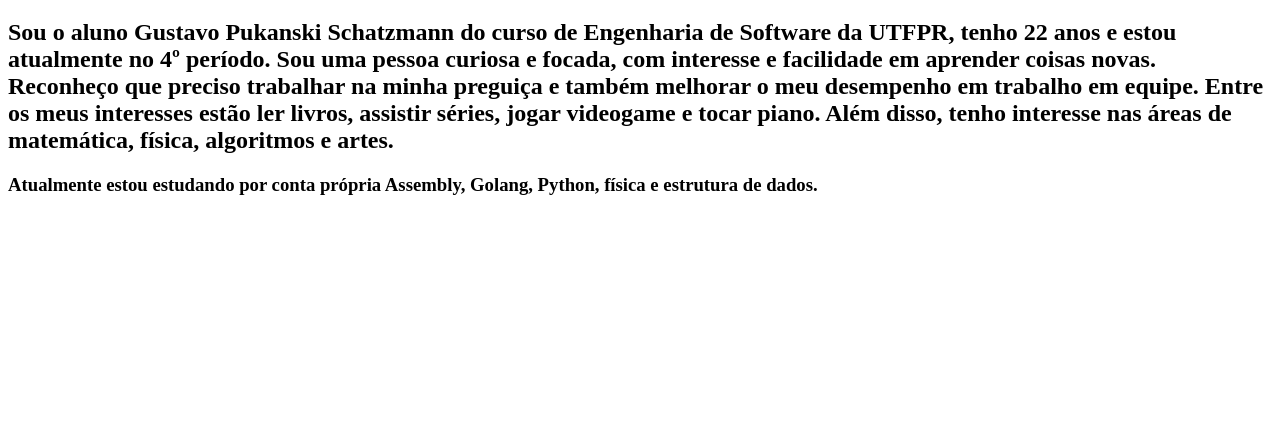
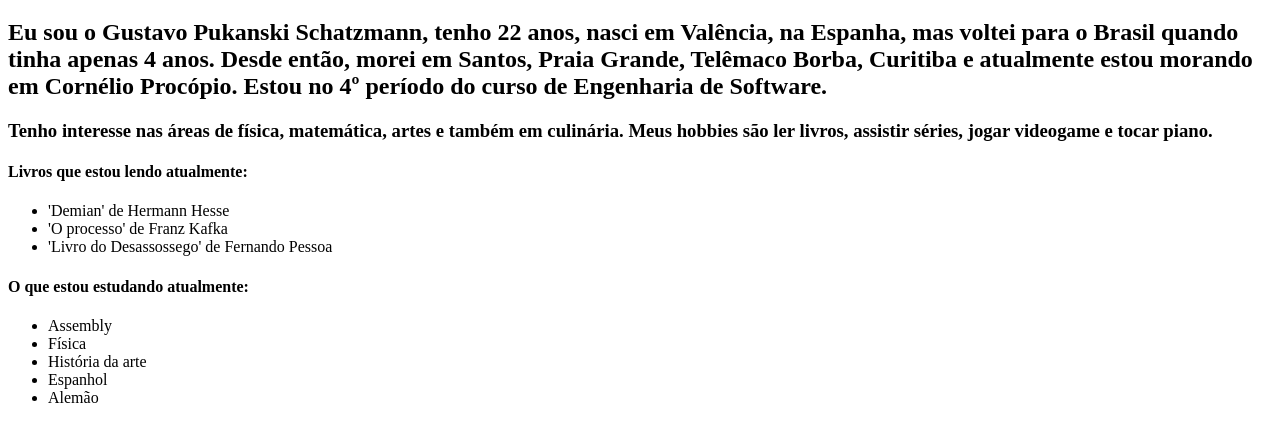
Before and after one commit to pukanski/curriculo, a plain HTML site: page index.html in a window 1280 px wide. Shown: the part 61-502 px from the top of the page. Drawn offline with Linux system fonts and the light colour scheme.

Commit message:
Mudança no texto e na formatação

```diff
--- a/index.html
+++ b/index.html
@@ -7,7 +7,21 @@
     </head>
     <body>
         <h1>Gustavo Pukanski Schatzmann</h1>
-        <h2>Sou o aluno Gustavo Pukanski Schatzmann do curso de Engenharia de Software da UTFPR, tenho 22 anos e estou atualmente no 4º período. Sou uma pessoa curiosa e focada, com interesse e facilidade em aprender coisas novas. Reconheço que preciso trabalhar na minha preguiça e também melhorar o meu desempenho em trabalho em equipe. Entre os meus interesses estão ler livros, assistir séries, jogar videogame e tocar piano. Além disso, tenho interesse nas áreas de matemática, física, algoritmos e artes.</h2>
-        <h3>Atualmente estou estudando por conta própria Assembly, Golang, Python, física e estrutura de dados.</h3>
+        <h2>Eu sou o Gustavo Pukanski Schatzmann, tenho 22 anos, nasci em Valência, na Espanha, mas voltei para o Brasil quando tinha apenas 4 anos. Desde então, morei em Santos, Praia Grande, Telêmaco Borba, Curitiba e atualmente estou morando em Cornélio Procópio. Estou no 4º período do curso de Engenharia de Software.</h2>
+        <h3>Tenho interesse nas áreas de física, matemática, artes e também em culinária. Meus hobbies são ler livros, assistir séries, jogar videogame e tocar piano.
+        <h4>Livros que estou lendo atualmente:</h4>
+        <ul>
+            <li>'Demian' de Hermann Hesse</li>
+            <li>'O processo' de Franz Kafka</li>
+            <li>'Livro do Desassossego' de Fernando Pessoa</li>
+        </ul>
+        <h4>O que estou estudando atualmente:</h4>
+        <ul>
+            <li>Assembly</li>
+            <li>Física</li>
+            <li>História da arte</li>
+            <li>Espanhol</li>
+            <li>Alemão</li>
+        </ul>
     </body>
 </html>
```
